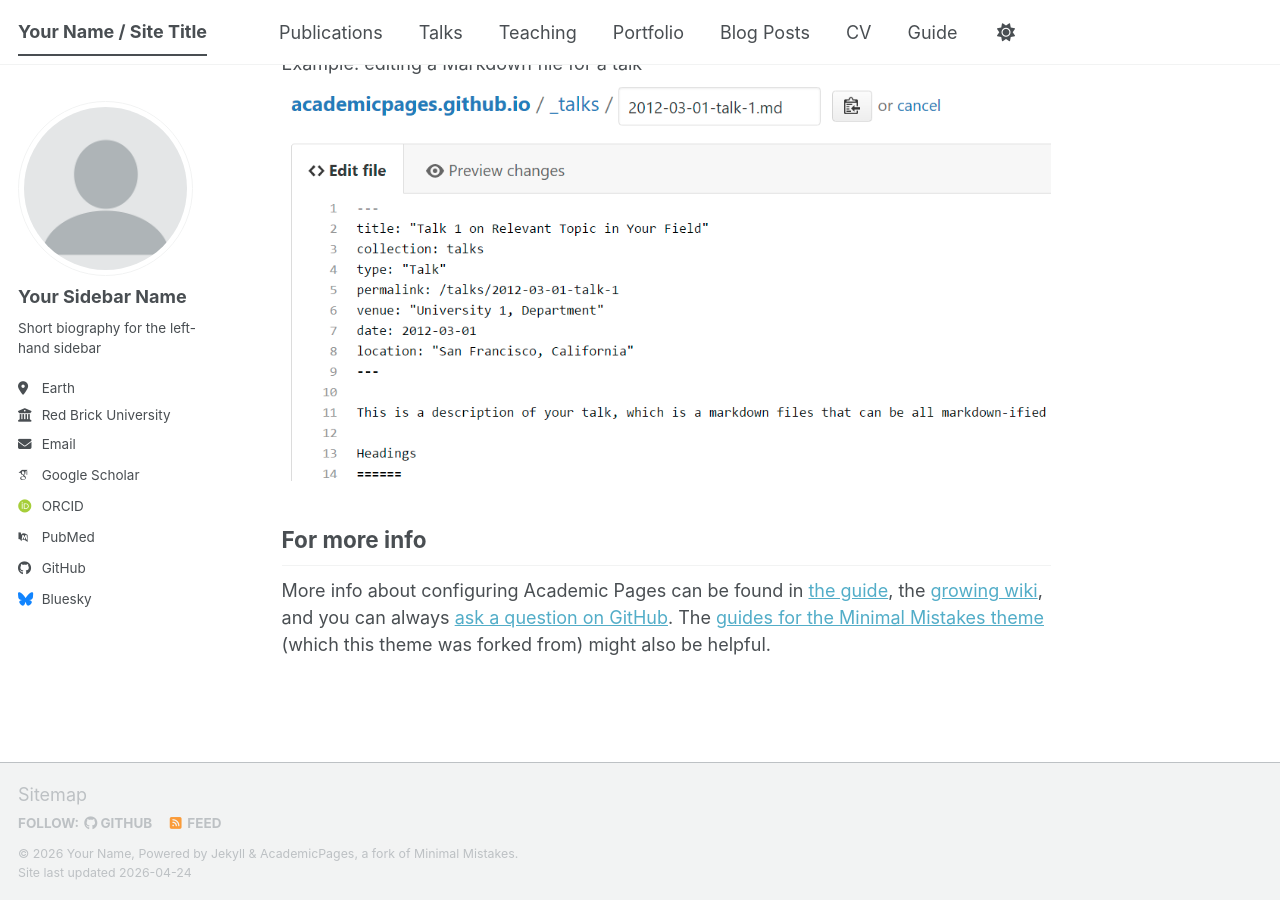
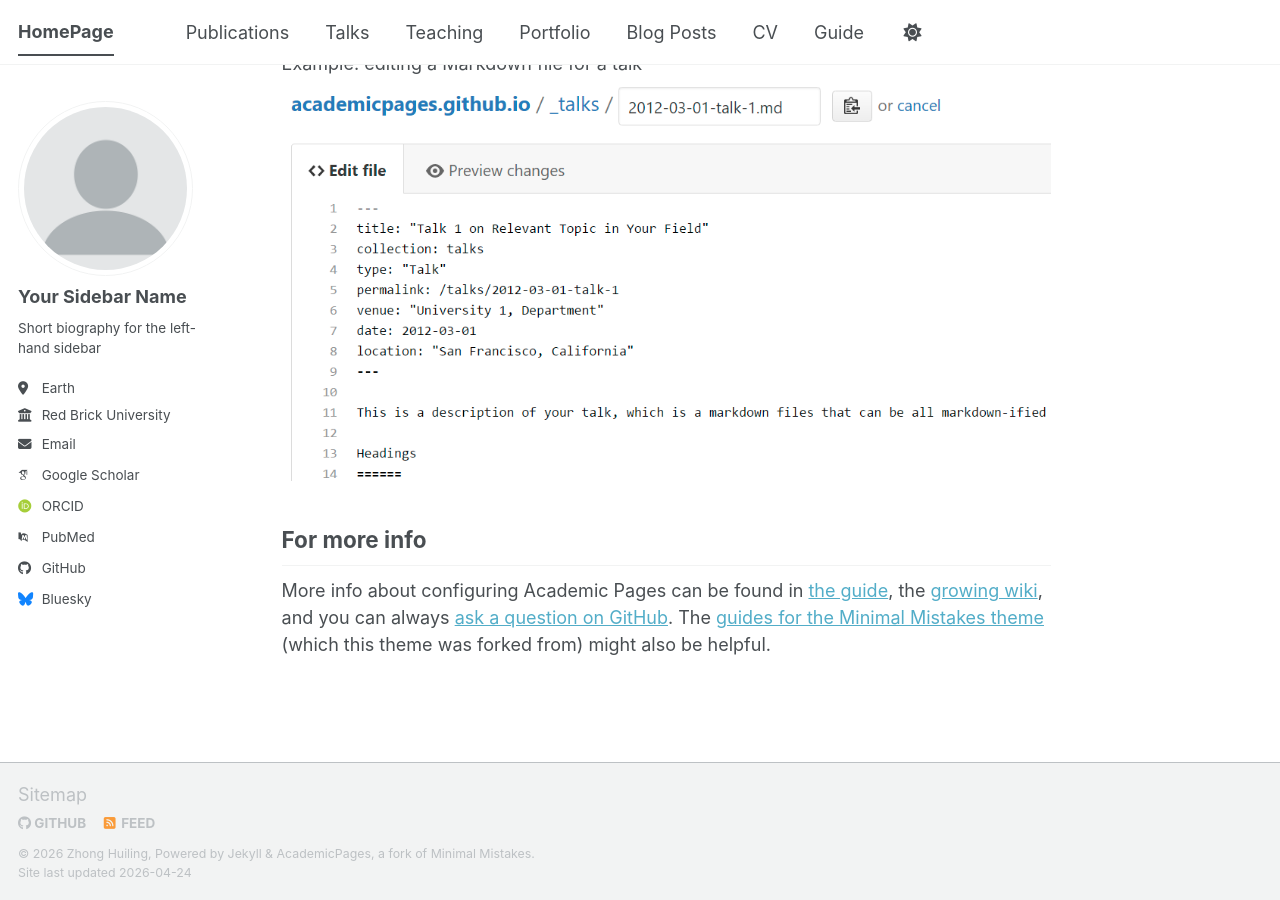
Before and after one commit to Eliaukyou/Eliaukyou.github.io, a Jekyll site: the page built from _pages/about.md, in a window 1280 px wide and 900 px high, scrolled down 2720 px. Built offline with Jekyll 4.4.1, drawn with Linux system fonts in a browser that asks for light colours; some web fonts are replaced; a script bundle is joined from its source files by our own code; library files that are not in the unit come from our copies.

Commit message:
Update site locale and title for homepage

```diff
--- a/_config.yml
+++ b/_config.yml
@@ -7,11 +7,11 @@
 # server process.
 
 # Basic Site Settings
-locale                   : "en-US"
+locale                   : "China"
 site_theme               : "default" # The available themes options are "default", "air", "sunrise", "mint", "dirt" and "contrast"
-title                    : "Your Name / Site Title"
+title                    : "HomePage"
 title_separator          : "-"
-name                     : &name "Your Name"
+name                     : &name "Zhong Huiling"
 description              : &description "Your Name's academic portfolio"   # Update this with a general description of your site, this is the default if not overridden by a page
 url                      : https://academicpages.github.io # The base hostname & protocol for your site e.g. "https://[your GitHub username].github.io",
                                                            # or if you already have some other page hosted on Github then use "https://[your GitHub username].github.io/[Your Repo Name]"
```
